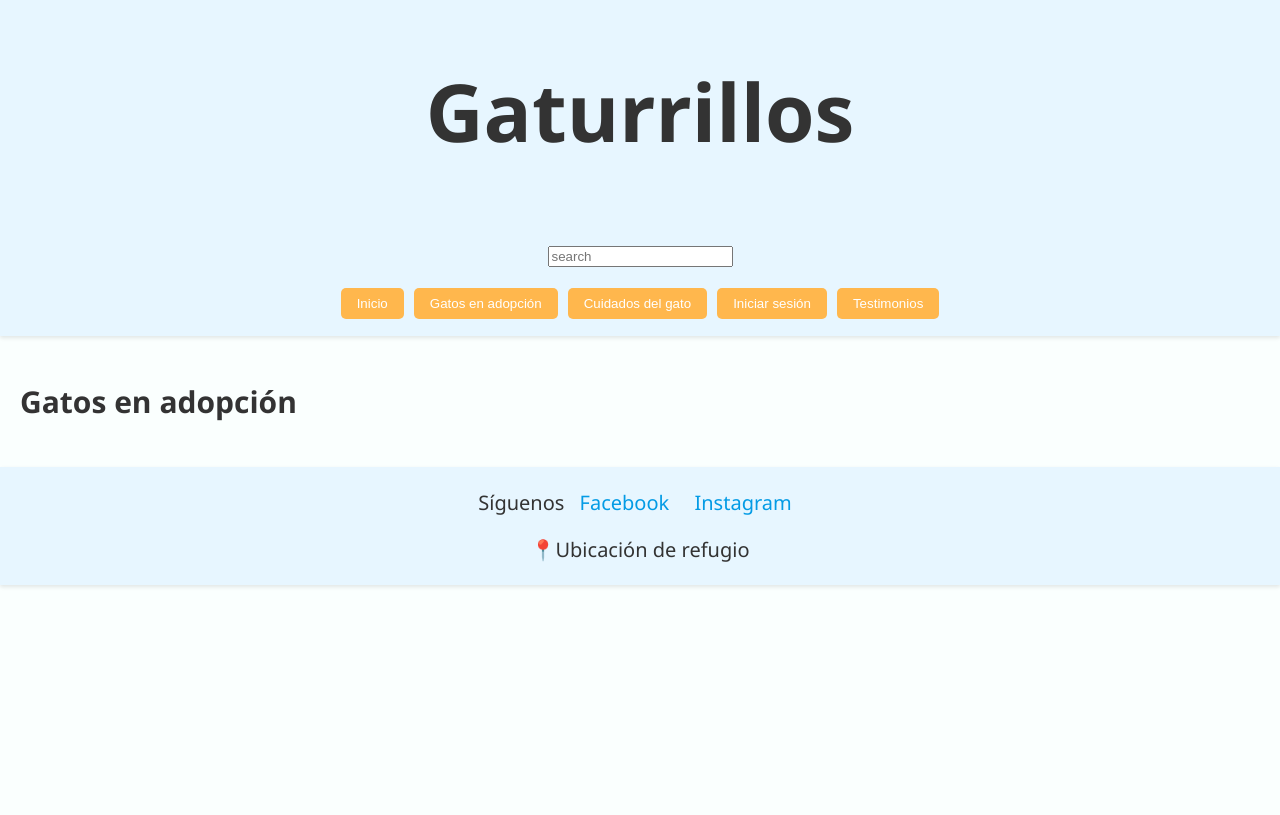
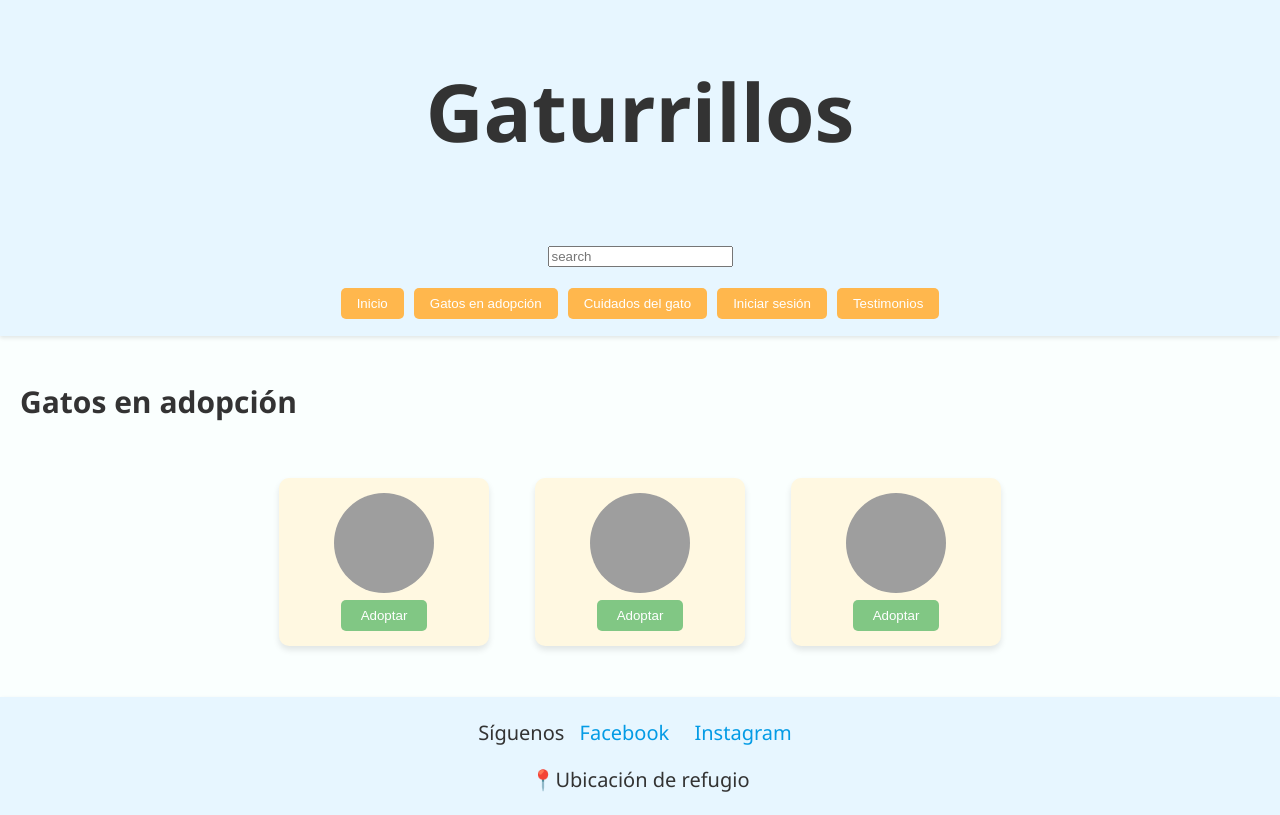
Before and after one commit to duvan-carvajal/trabajohtml, a plain HTML site: page index.html in a window 1280 px wide. Both pictures are taken after a click on the button "Ver gatos disponibles". Drawn offline with Linux system fonts and the light colour scheme; grey boxes are pictures that could not be loaded.

Commit message:
Add files via upload

```diff
--- a/index.html
+++ b/index.html
@@ -58,6 +58,22 @@
 
   <section id="adopcion">
     <h2>Gatos en adopción</h2>
+    <div>
+      <section class="cuadros-gatos">
+      <div class="gato-card">
+        <img src="https://encrypted-tbn0.gstatic.com/images?q=tbn:ANd9GcQEr4Q56JC76BpylN4FF3jck1ldfgMk0BQYUg&s">
+        <button class="boton" onclick="mostrar('detalle')">Adoptar</button>
+      </div>
+      <div class="gato-card">
+        <img src="https://elfarodeceuta.es/wp-content/uploads/2019/04/gato-cara.jpeg">
+        <button class="boton" onclick="mostrar('detalle2')">Adoptar</button>
+      </div>
+      <div class="gato-card">
+        <img src="https://encrypted-tbn0.gstatic.com/images?q=tbn:ANd9GcQV4JmcMkCKHq-Va-bYduGa1XsSfkc0RLdr0w&s">
+        <button class="boton" onclick="mostrar('detalle3')">Adoptar</button>
+      </div>
+    </div>
+
   </section>
 
   <section id="detalle">
@@ -79,7 +95,7 @@
   <section id="detalle3">
     <h2>Gaturrillos</h2>
     <img src="https://encrypted-tbn0.gstatic.com/images?q=tbn:ANd9GcQV4JmcMkCKHq-Va-bYduGa1XsSfkc0RLdr0w&s" id="imagensiña">
-    <p><strong>Tomás</strong><br>9 meses<br> Está chiquito pero es bastante activo, Cuenta con todas sus vacunas, le encanta el queso y reacciona de manera positiva al cariño</p>
+    <p><strong>Carlos</strong><br>9 meses<br> Está chiquito pero es bastante activo, Cuenta con todas sus vacunas, le encanta el queso y reacciona de manera positiva al cariño</p>
     <button class="boton">Quiero adoptar</button>
     <h4>Historia</h4>
     <p>Fue abandonado por una familia dentro de las sedes de corabastos y fue encontrado por un miembro del equipo</p>
```
